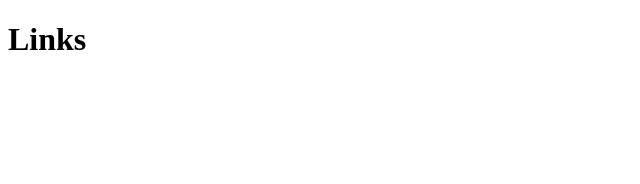
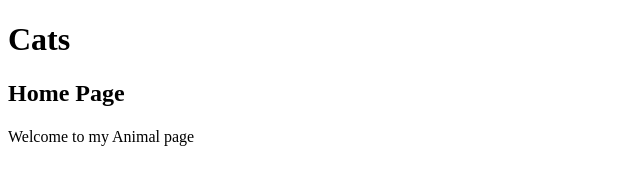
Before and after one commit to R3Risch/2-links, a plain HTML site: page index.html in a window 1280 px wide. Shown: the whole page, without its empty margins (0-640 px from the left). Drawn offline with Linux system fonts and the light colour scheme.

Commit message:
added homepage content

```diff
--- a/index.html
+++ b/index.html
@@ -1,11 +1,14 @@
 <!DOCTYPE html>
 <html lang="en">
 <head>
-    <title>2 Links</title>
+    <title>Home</title>
 </head>
 <body>
-    <h1>Links</h1>
-
+    <h1>Cats</h1>
+    <h2>Home Page</h2>
+    <h3></h3>
+    <h4></h4>
+    <p>Welcome to my Animal page</p>
 
 
 
```
